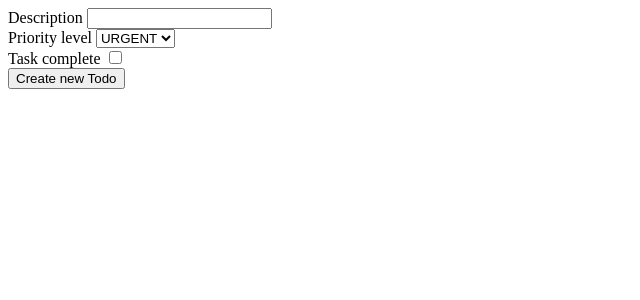
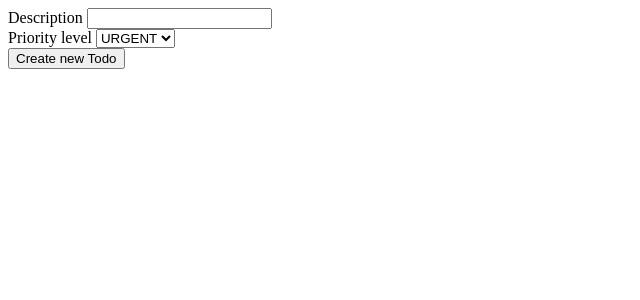
Before and after one commit to ciarancumiskey/flask-sql-todo, a Flask app: page / in a window 1280 px wide. Shown: the top 300 px of the page, without its empty margins (0-640 px from the left). Run offline with Flask 2, Linux system fonts and the light colour scheme; data that the repository does not hold is empty.

Commit message:
Updated checkboxes
Checkboxes have been moved from the new "Todo" form to the "Todos" list. They now have "onchange" listeners which POST when they've been updated and update their parent list item accordingly.

```diff
--- a/app.py
+++ b/app.py
@@ -32,10 +32,9 @@ def create_todo():
     try:
         #Get the data from the user's POST request
         description = request.get_json()['description']
-        todo_complete = request.get_json()['complete']
         priority_level = request.get_json()['priorityLevel']
         #Use that POSTed data to create a Todo object
-        new_todo = Todo(description=description, complete=bool(todo_complete), priority_level=priority_level)
+        new_todo = Todo(description=description, complete=False, priority_level=priority_level)
         db.session.add(new_todo)
         db.session.commit()
         todo_body['description'] = new_todo.description
@@ -52,3 +51,16 @@ def create_todo():
     if not error:
         #Instead of returning the user to the index page, return the JSON data to the client
         return jsonify(todo_body)
+
+#As todo_id is specified in the route, it's available as an argument for the method
+@app.route('/todos/<todo_id>/set-completed', methods=['POST'])
+def set_complete_todo(todo_id):
+    try:
+        updated_todo = Todo.query.get(todo_id)
+        updated_todo.complete = request.get_json()['completed']
+        db.session.commit()
+    except:
+        db.session.rollback()
+    finally:
+        db.session.close()
+    return redirect(url_for('index'))
--- a/templates/index.html
+++ b/templates/index.html
@@ -25,6 +25,11 @@
                 background-color: green;
                 color: white;
             }
+            ul {
+                list-style: none;
+                padding: 0;
+                margin: 0;
+            }
         </style>
     </head>
     <body>
@@ -42,10 +47,7 @@
                     <option value="low">Low</option>
                 </select>
             </div>
-            <div>
-                <label for="complete">Task complete</label>
-                <input type="checkbox" name="complete" id="checkbox-complete">
-            </div>
+
             <div>
                 <input type="submit" id="submit" value="Create new Todo" />
             </div>
@@ -56,11 +58,45 @@
             {% for d in data %}
             <!--The double curly brackets are Jinja print statements-->
             <li class="priority-{{ d.priority_level }}{% if d.complete %} task-complete{% endif %}">
+                <input type="checkbox" data-id="{{ d.id }}" class="checkbox-complete"
+                    {% if d.complete %} checked {% endif %} />
                 {{ d.description }}
             </li>
             {% endfor %}
         </ul>
         <script>
+            const checkboxes = document.querySelectorAll('.checkbox-complete');
+            for (let i = 0; i < checkboxes.length; i++) {
+                const checkbox = checkboxes[i];
+                checkbox.onchange = function(e){
+                    console.log('Checkbox toggled', e);
+                    const newCompleted = e.target.checked;
+                    fetch('/todos/' + e.target.dataset['id'] + '/set-completed', {
+                        method: 'POST',
+                        body: JSON.stringify({
+                            'completed': newCompleted
+                        }),
+                        headers: {
+                            "Content-Type": "application/json"
+                        }
+                    })
+                    .then(function(){
+                        document.getElementById("error").className = "hidden";
+                        //Update the corresponding list item's own list of classes
+                        if(newCompleted){
+                            e.target.parentElement.className += " task-complete";
+                        } else {
+                            //Remove "task-complete" from the parent list item's list of class names
+                            e.target.parentElement.className = e.target.parentElement.className.replace("task-complete", "");
+
+                        }
+                    })
+                    .catch(function(error){
+                        document.getElementById("error").className = "";
+                        console.log(error);
+                    })
+                }
+            }
             document.getElementById("form-create-todo").onsubmit = function(e){
                 //Prevent the page from refreshing
                 e.preventDefault();
@@ -68,8 +104,7 @@
                     method: "POST",
                     body: JSON.stringify({
                         "description": document.getElementById("input-description").value,
-                        "complete": document.getElementById("checkbox-complete").checked,
-                        "priorityLevel": document.getElementById('select-priority-level').value
+                        "priorityLevel": document.getElementById("select-priority-level").value
                     }),
                     headers: {
                         "Content-Type": "application/json"
@@ -81,11 +116,9 @@
                 .then(function(jsonResponse){
                     console.log(jsonResponse);
                     const newLiItem = document.createElement("li");
-                    newLiItem.innerHTML = jsonResponse['description'];
-                    if (jsonResponse.complete){
-                        newLiItem.className = "task-complete";
-                    }
-                    newLiItem.className += " priority-" + jsonResponse['priority_level'];
+                    newLiItem.innerHTML = '<input type="checkbox" class="checkbox-complete"/> ';
+                    newLiItem.innerHTML += jsonResponse["description"];
+                    newLiItem.className = "priority-" + jsonResponse["priority_level"];
                     console.log(newLiItem.className);
                     document.getElementById("list-todos").appendChild(newLiItem);
                     document.getElementById("error").className = "hidden";
```
